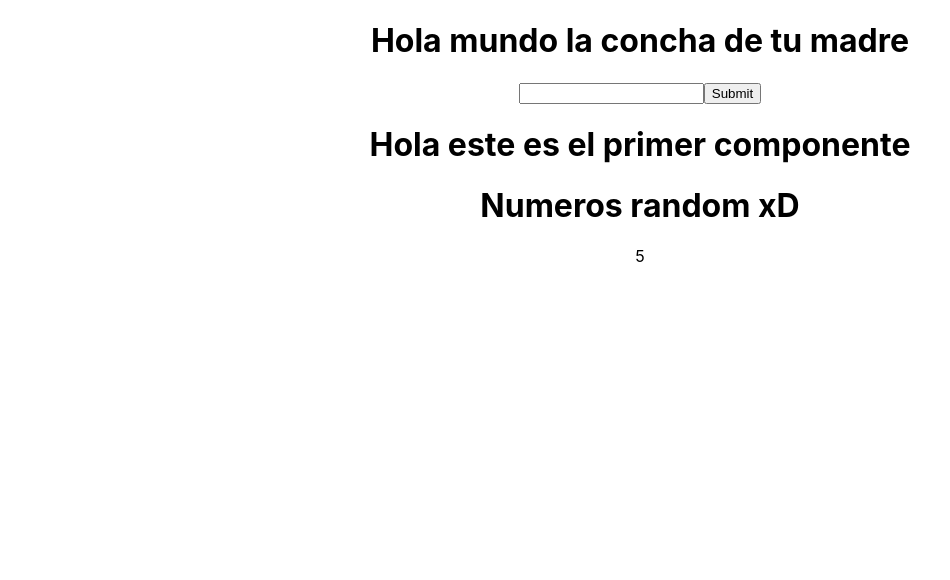
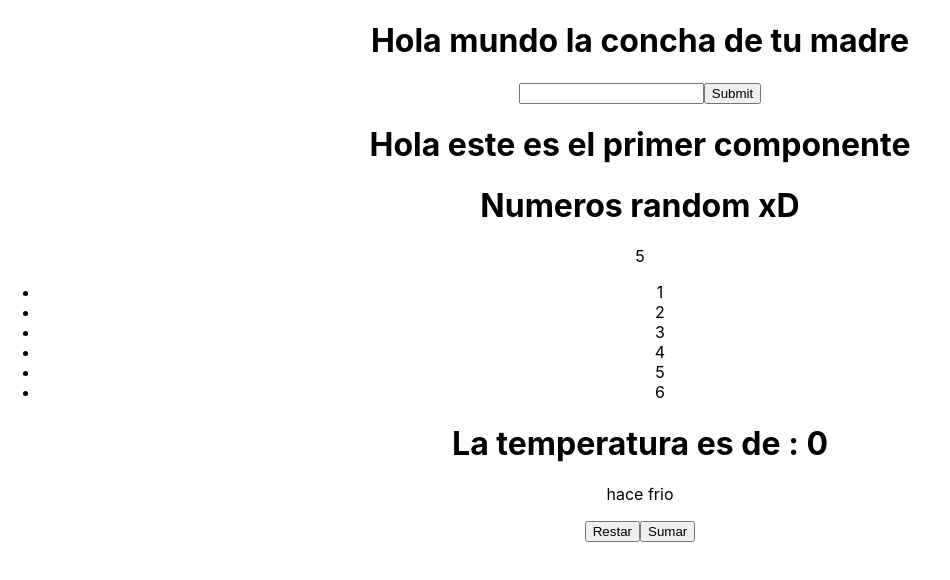
Before and after one commit to Diego-Palacio/practicaReact, a React (Create React App) app: page / in a window 1280 px wide. Shown: the top 580 px of the page, without its empty margins (0-950 px from the left). Built offline with nearby package versions, Linux system fonts and the light colour scheme.

Commit message:
funciones nuevas, contador, temperatura

```diff
--- a/src/App.jsx
+++ b/src/App.jsx
@@ -2,7 +2,8 @@
 import './App.css';
 import Hola from  './components/Hola';
 import Contador from  './components/Contador';
-
+import Lista from './components/Lista';
+import Temperatura from './components/Temperatura';
 
 function App() {
   return (
@@ -14,6 +15,8 @@ function App() {
       </form>
       <Hola></Hola>
       <Contador></Contador>
+      <Lista></Lista>
+      <Temperatura> </Temperatura>
 
     </div>
 
--- /dev/null
+++ b/src/components/Lista.jsx
@@ -0,0 +1,30 @@
+
+import React, {Fragment,useState}from 'react';
+
+
+const Lista =() =>{
+    const [numeros]= useState([1,2,3,4,5,6]);
+
+return (
+
+ <Fragment>
+
+    <ul>
+        {
+            numeros.map( (item) =>
+            <li key={item}>
+                {item}
+            </li>
+            )
+
+        }
+
+    </ul>
+
+ </Fragment>
+);
+
+}
+
+
+export default Lista;
--- /dev/null
+++ b/src/components/Temperatura.jsx
@@ -0,0 +1,49 @@
+import React, {Fragment,useState}from 'react';
+
+
+function Temperatura(){
+
+const [numeros,setNumeros]= useState(0);
+
+const sumar=()=>{
+    setNumeros(numeros+1);
+}
+
+const restar=()=>{
+    setNumeros(numeros-1);
+}
+
+const frioCalor=()=>{
+
+    if (numeros<20){
+        return "hace frio";
+    }
+
+    else {
+        return "hace calor"
+    }
+}
+
+return (
+
+    <Fragment>
+
+    <h1> La temperatura es de : {numeros}</h1>
+    <p>
+            {frioCalor()}
+    </p>
+    <button onClick={restar}> Restar </button>
+    <button onClick={sumar}> Sumar </button>
+
+
+    </Fragment>
+
+
+);
+
+
+
+}
+
+
+export default Temperatura;
```
